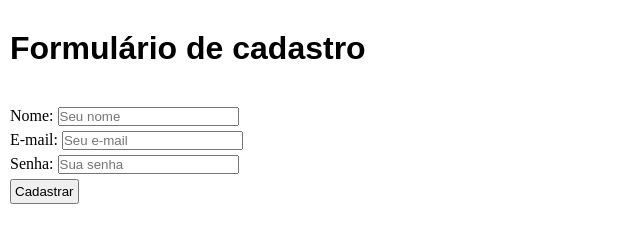
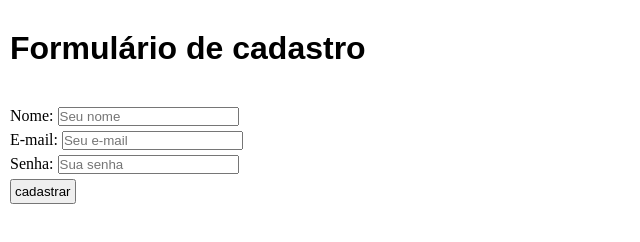
Before and after one commit to ronnydouglasjr/exerc-cio_html, a plain HTML site: page index.html in a window 1280 px wide. Shown: the full height of the page, 0-640 px from the left. Drawn offline with Linux system fonts and the light colour scheme.

Commit message:
Fix: new commit

```diff
--- a/css/style.css
+++ b/css/style.css
@@ -17,6 +17,6 @@ form p {
   padding-bottom: 5px;
 }
 
-button {
+input[type='submit'] {
   padding: 3px;
 }
--- a/index.html
+++ b/index.html
@@ -24,7 +24,7 @@
           <label for="password">Senha:</label>
           <input type="password" name="password" id="password" placeholder="Sua senha" required>
         </p>
-        <button>Cadastrar</button>
+        <input type="submit" value="cadastrar">
       </form>
     </main>
   </body>
```
